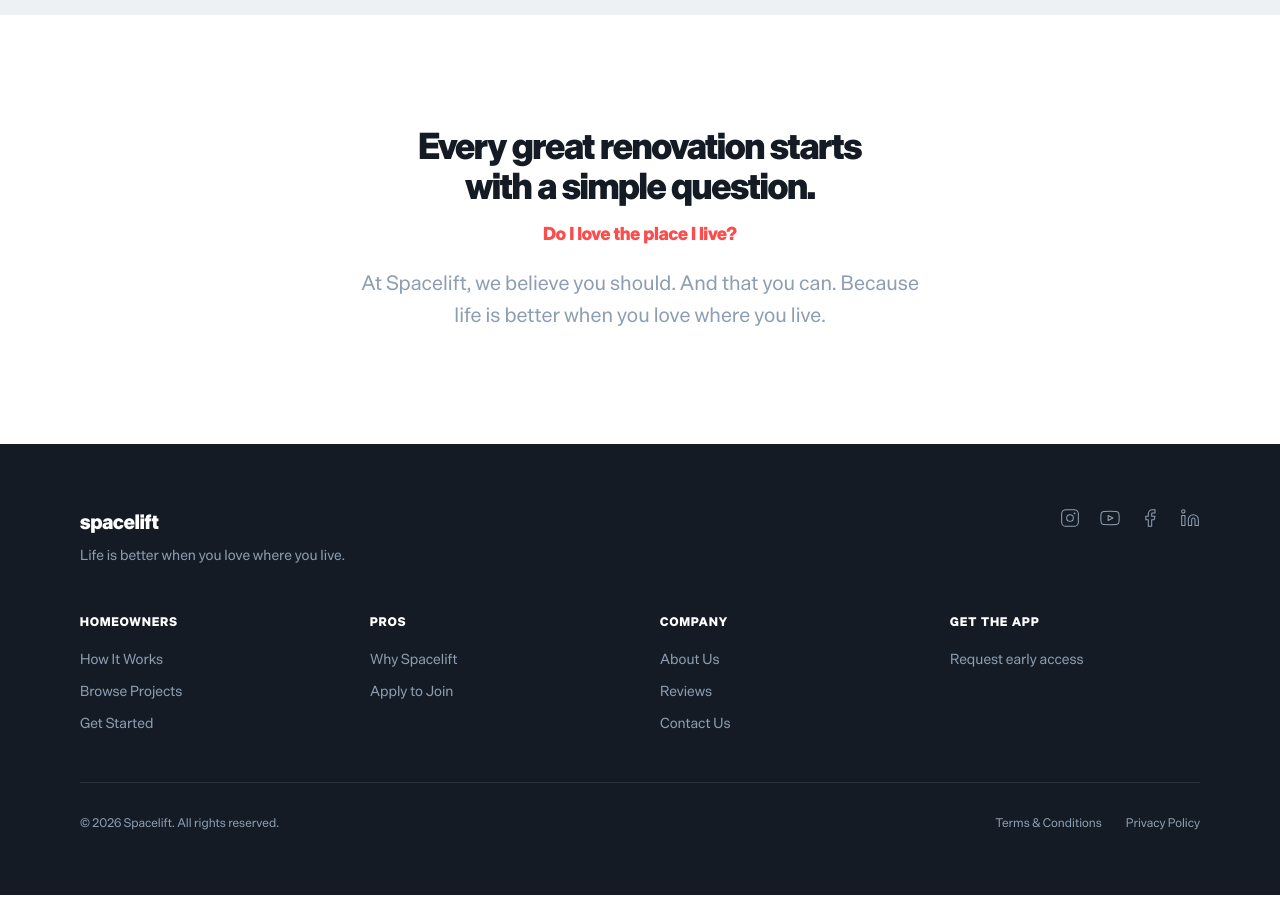
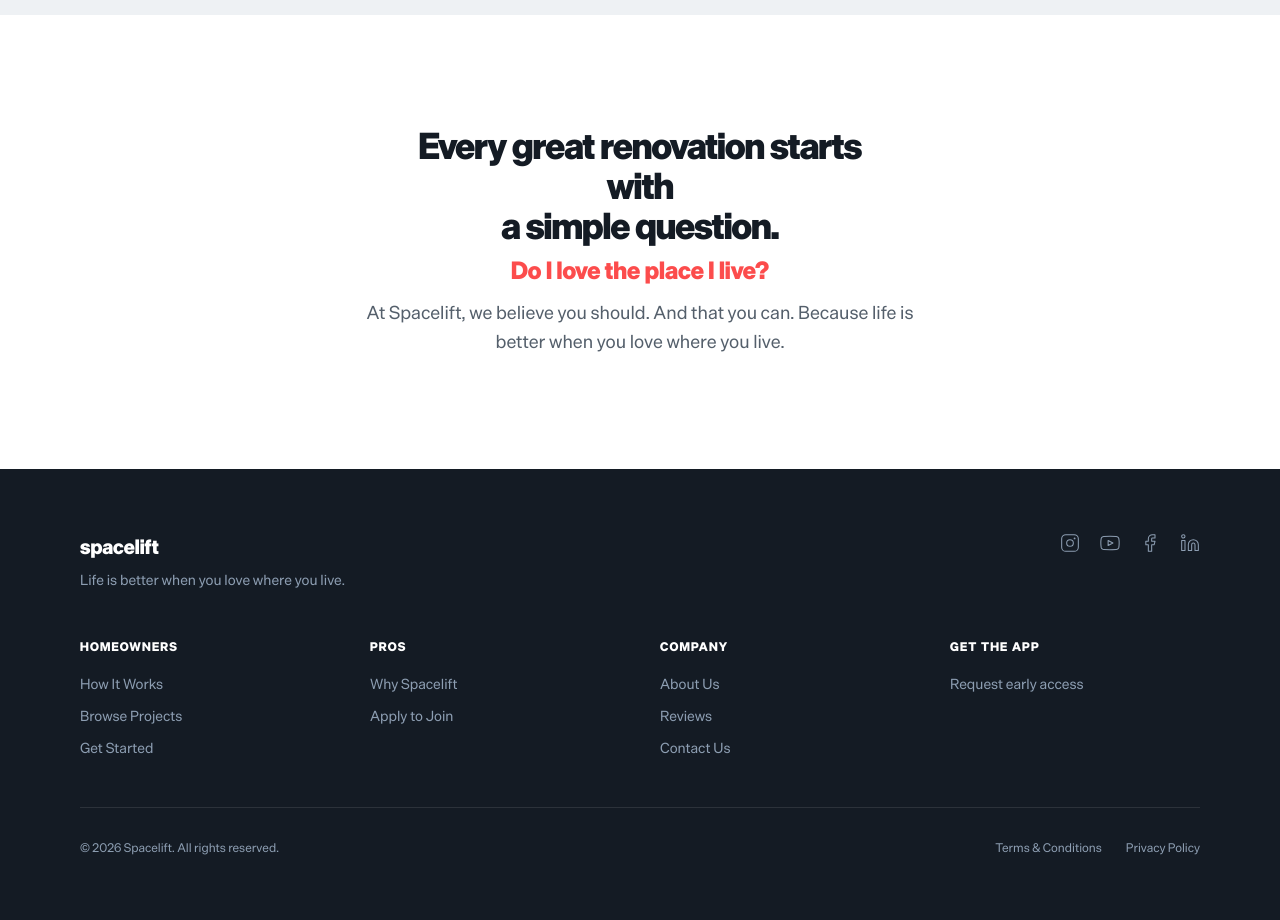
Before and after one commit to jjmccarthy7/spacelift-tools, a Next.js app in the folder apps/hellospacelift/: page /get-started in a window 1280 px wide. Shown: the part 1360-2280 px from the top of the page. Before the commit the page ends 2255 px from the top, so only its background shows below. Built offline with nearby package versions, Linux system fonts and the light colour scheme.

Commit message:
polish(get-started): three-tier closing section hierarchy, tighten spacing

```diff
--- a/apps/hellospacelift/src/app/get-started/page.tsx
+++ b/apps/hellospacelift/src/app/get-started/page.tsx
@@ -109,11 +109,11 @@ export default function GetStartedPage() {
       {/* ── Closing ──────────────────────────────────────────────────────────── */}
       <section className="bg-white py-20 md:py-28">
         <div className="max-w-[1280px] mx-auto px-6 md:px-12 lg:px-20 text-center">
-          <h2 className="text-3xl md:text-4xl font-black text-[#141B24] leading-[1.1] tracking-tight mb-3 max-w-lg mx-auto">
-            Every great renovation starts with a simple question.
+          <h2 className="text-3xl md:text-4xl font-black text-[#141B24] leading-[1.1] tracking-tight mb-2 max-w-lg mx-auto">
+            Every great renovation starts with<br className="hidden md:block" /> a simple question.
           </h2>
-          <p className="text-lg text-[#FC4C4C] font-black mb-5">Do I love the place I live?</p>
-          <p className="text-xl text-[#8D9EB2] leading-relaxed max-w-xl mx-auto">
+          <p className="text-2xl text-[#FC4C4C] font-black mb-3">Do I love the place I live?</p>
+          <p className="text-lg text-[#545F6B] leading-relaxed max-w-xl mx-auto">
             At Spacelift, we believe you should. And that you can. Because life is better when you love where you live.
           </p>
         </div>
```
